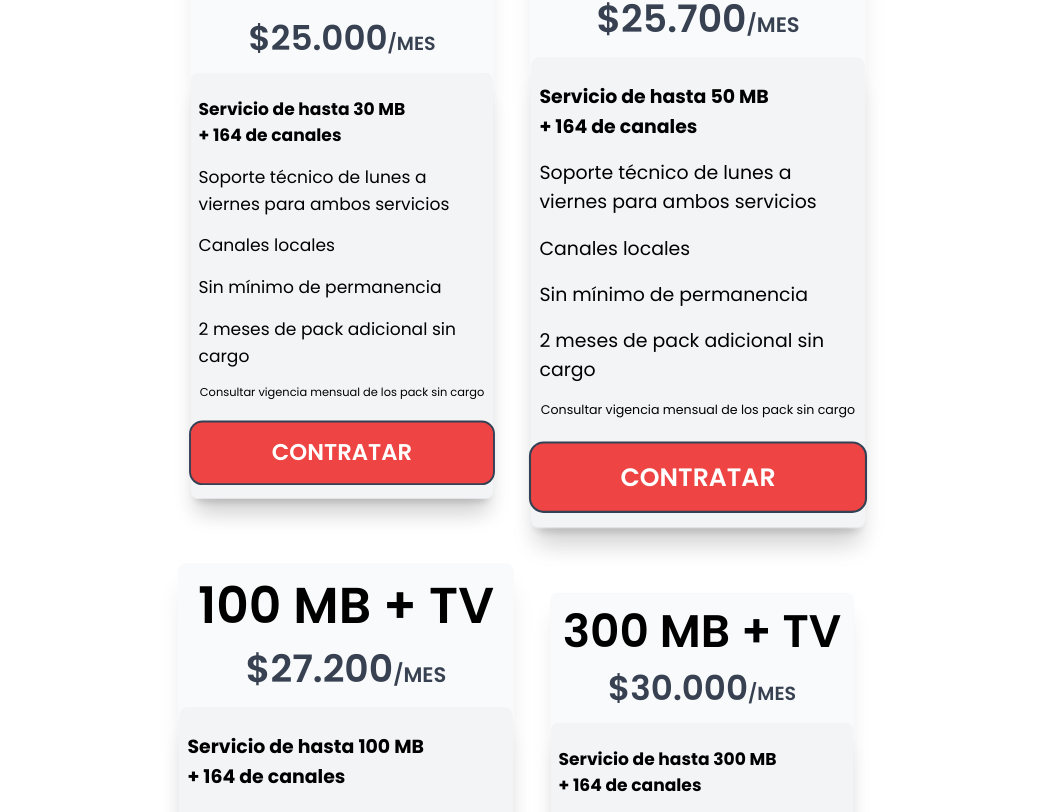
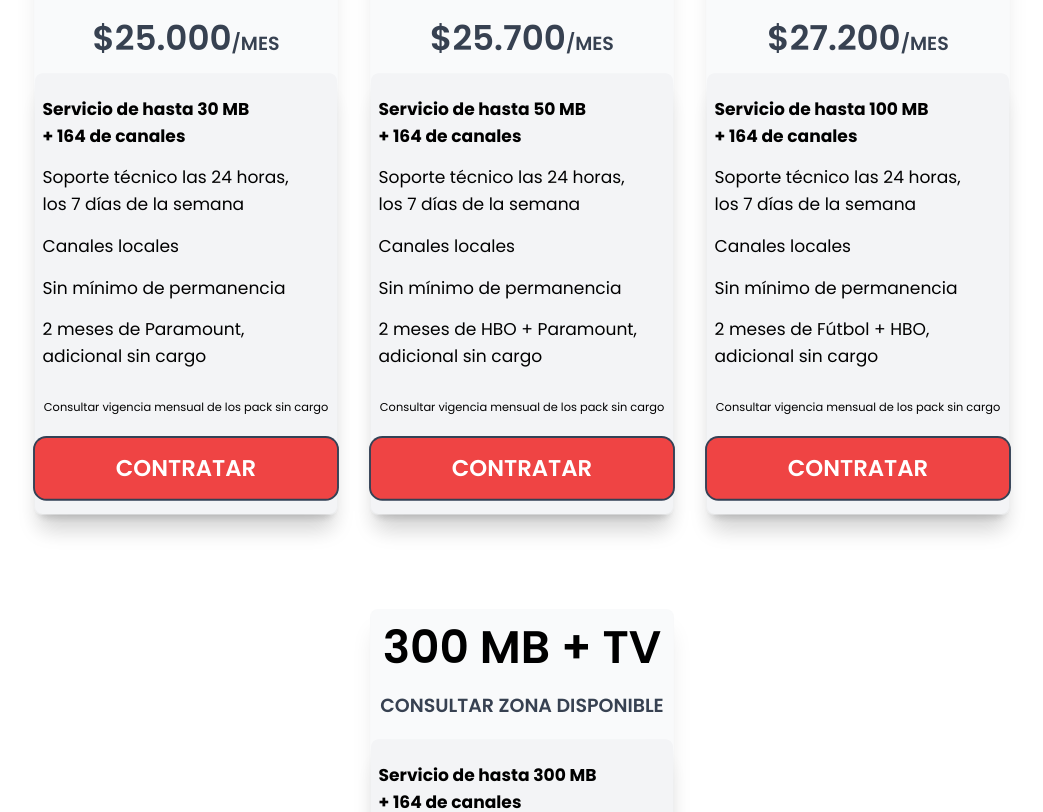
Before and after one commit to SoftFusion-Technologies/ep-cornaglia-ofi, a React (Vite) app: page / in a window 1280 px wide. Shown: the part 3102-3914 px from the top of the page, without its empty margins (118-1161 px from the left). Built offline with nearby package versions, Linux system fonts and the light colour scheme.

Commit message:
Pricing & Cards Modifyed features and plans

```diff
--- a/src/Components/Cards/PricingCard.jsx
+++ b/src/Components/Cards/PricingCard.jsx
@@ -11,35 +11,42 @@ const PricingCard = ({
   mainFeature = "Servicio de hasta MB + 164 de canales",
   channels = "+ 164 de canales",
   featuresList = [
-    "Soporte técnico de lunes a viernes para ambos servicios",
+    "Soporte técnico las 24 horas, los 7 días de la semana",
     "Canales locales",
     "Sin mínimo de permanencia",
-    "2 meses de pack adicional sin cargo"
+    "adicional sin cargo"
   ],
+  lastFeature = "Adicional",
   isMostPopular = false,
   consult = "Consultar vigencia mensual de los pack sin cargo",
+  zone = false,
+  zoneConsult = "CONSULTAR ZONA DISPONIBLE",
 }) => {
+  function Month(props) {
+    if (!props) return month
+  }
+  const month = <span className='text-xl'>/MES</span>
   return (
     <div
-      className={`m-4 h-auto transition-transform duration-300 ease-in-out transform hover:scale-105 hover:shadow-2xl bg-gray-50 border border-gray-100 border-opacity-10 rounded-lg
+      className={`m-2 h-auto transition-transform duration-300 ease-in-out transform hover:scale-105 hover:shadow-2xl bg-gray-50 border border-gray-100 border-opacity-10 rounded-lg
             shadow-xl my-8 max-w-80 ${isMostPopular
           ? 'scale-105 transform z-10 bg-gray-200 m-5'
           : 'scale-95 transform'
         }`}
     >
       <div className="text-3xl font-semibold text-center">
-        <h1 className="py-4 text-5xl ">{plan}</h1>
-        <h2 className="pb-4 text-gray-700 text-4xl">{price}<span className='text-xl'>/MES</span></h2>
+        <h1 className="py-4 text-5xl ">{plan} </h1>
+        <h2 className= {`pb-4 text-gray-700 ${zone ? 'text-xl leading-10' : 'text-4xl'}` } >{zone ? zoneConsult : price}{Month(zone)}</h2>
       </div>
-      <div className="text-lg bg-gray-100 border-gray-200 border-opacity-10 rounded-lg shadow-xl py-4">
+      <div className="text-lg bg-gray-100 border-gray-200 border-opacity-10 rounded-lg shadow-xl py-4 ">
 
         <ul>
           <li className="p-2 font-bold">{mainFeature} <br></br>{channels}</li>
-          <li className="p-2">{featuresList[0]}</li>
+          <li className="p-2 pr-6">{featuresList[0]}</li>
           <li className="p-2">{featuresList[1]}</li>
           <li className="p-2">{featuresList[2]}</li>
-          <li className="p-2">{featuresList[3]}</li>
-          <li className="p-2 text-xs text-center">{consult}</li>
+          <li className="p-2 pr-6">{lastFeature}<br></br>{featuresList[3]}</li>
+          <li className="p-2 text-xs text-center pt-6">{consult}</li>
         </ul>
         <div className="flex justify-center items-center">
           <a href="https://wa.me/5493865266909?text=%C2%A1Hola!%20me%20gustar%C3%ADa%20preguntarte%20acerca%20del%20mejor%20servicio%20para%20m%C3%AD."
@@ -59,7 +66,7 @@ const PricingCard = ({
           </a>
         </div>
       </div>
-    </div>
+    </div >
   );
 };
 
--- a/src/Components/Header/Pricing.jsx
+++ b/src/Components/Header/Pricing.jsx
@@ -7,6 +7,7 @@ const plans = [
         price: "$25.000",
 
         mainFeature: "Servicio de hasta 30 MB",
+        lastFeature: "2 meses de Paramount,",
 
         isMostPopular: false,
     },
@@ -15,24 +16,27 @@ const plans = [
         price: "$25.700",
 
         mainFeature: "Servicio de hasta 50 MB",
+        lastFeature: "2 meses de HBO + Paramount,",
 
-        isMostPopular: true,
+        isMostPopular: false,
     },
     {
         plan: "100 MB + TV",
         price: "$27.200",
 
         mainFeature: "Servicio de hasta 100 MB",
+        lastFeature: "2 meses de Fútbol + HBO,",
 
-        isMostPopular: true,
+        isMostPopular: false,
     },
     {
         plan: "300 MB + TV",
-        price: "$30.000",
 
         mainFeature: "Servicio de hasta 300 MB",
+        lastFeature: "2 meses de Fútbol + HBO,",
 
         isMostPopular: false,
+        zone: true
     }
 ]
 
@@ -52,7 +56,7 @@ const Pricing = () => {
         </div>
         <div
           data-aos="zoom-in"
-          className="flex flex-wrap items-center justify-center max-w-5xl m-auto"
+          className="flex flex-wrap items-center justify-center md:max-w-screen-md xl:max-w-screen-2xl m-auto "
         >
           <PricingCard {...plans[0]}></PricingCard>
           <PricingCard {...plans[1]}></PricingCard>
```
